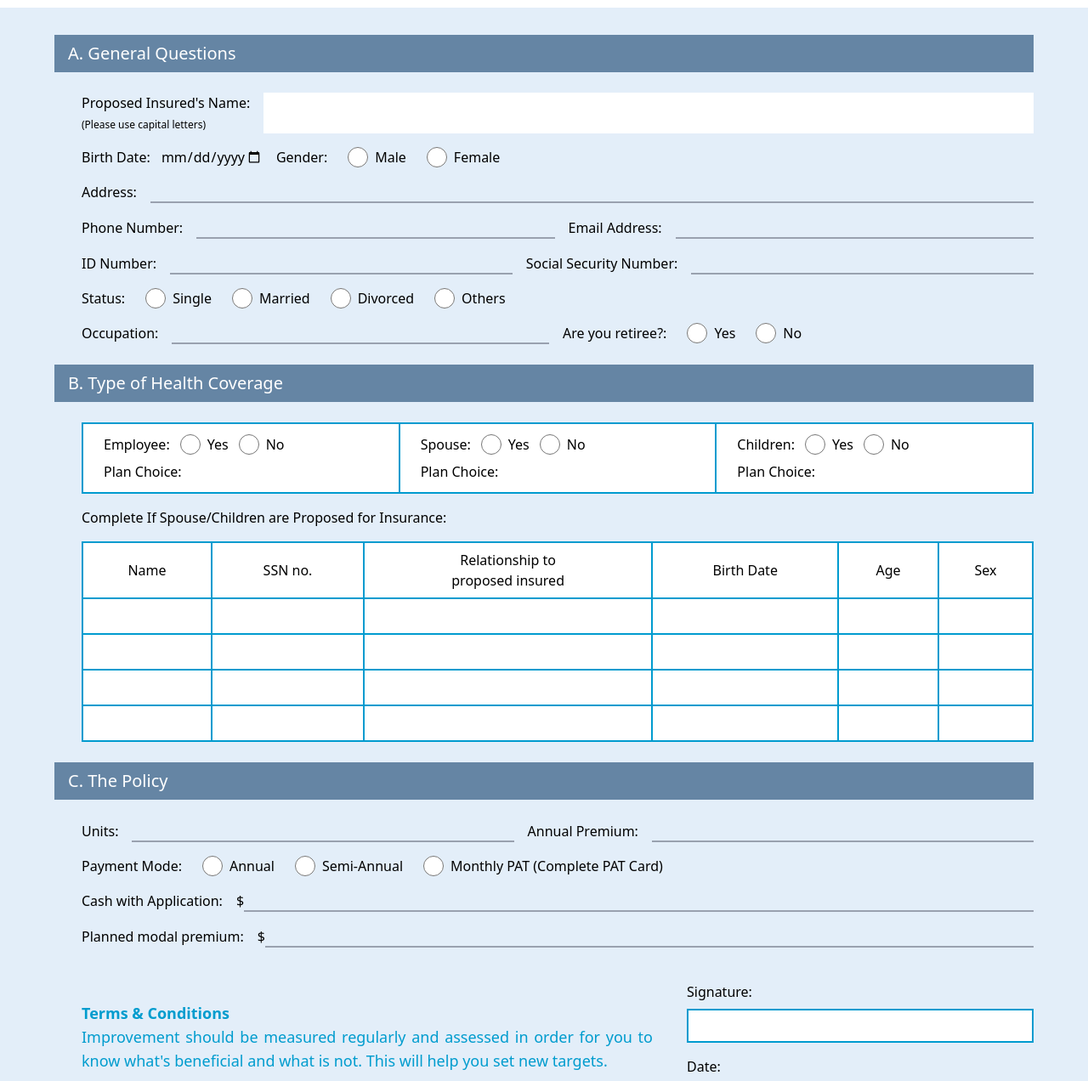
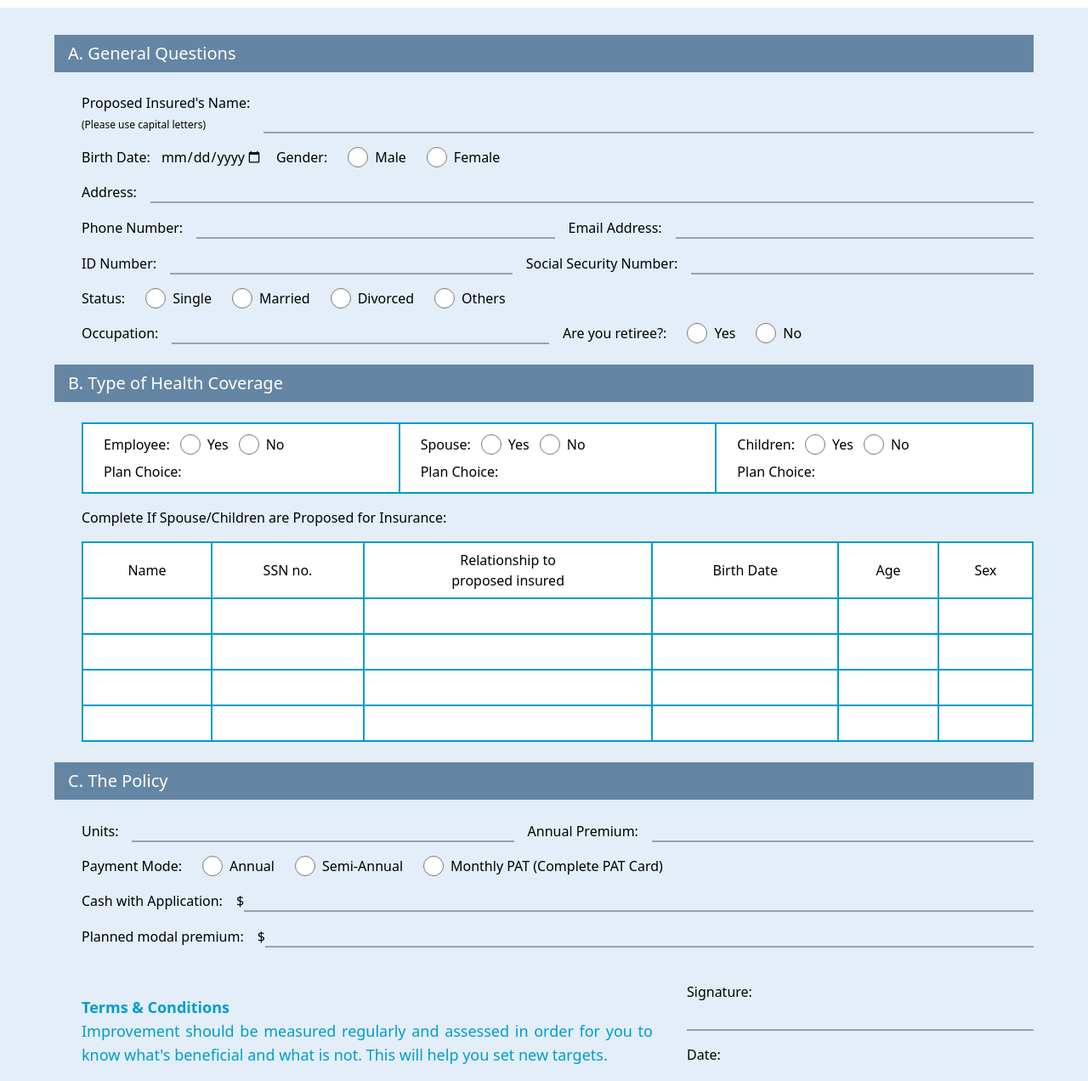
Before and after one commit to sidakmarwah-ga/Green-Apple-ASE, a website built with Vite: page task2/index.html in a window 1280 px wide. Shown: the part 143-1415 px from the top of the page at 85% size. Built offline with nearby package versions, Linux system fonts and the light colour scheme.

Commit message:
input consistency improved

```diff
--- a/task2/index.html
+++ b/task2/index.html
@@ -35,7 +35,7 @@
               (Please use capital letters)
             </span>
           </label>
-          <input type="text" id="name" class="w-full bg-white border-none outline-none px-4 h-8 md:h-auto">
+          <input type="text" id="name" class="w-full bg-transparent border-b-gray-400 border-b-2 outline-none px-2">
         </div>
 
         <div class="mt-4 flex flex-col md:flex-row md:items-center gap-3 md:gap-4">
@@ -295,7 +295,7 @@
                 Signature:
               </label>
               <input type="text" id="signature"
-                class="w-full h-10 bg-white border-[#009BCF] border-2 outline-none px-2">
+                class="w-full bg-transparent border-b-gray-400 border-b-2 outline-none px-2">
             </div>
             <div class="flex flex-col gap-2 mt-4">
               <label for="date" class="text-nowrap">
```
